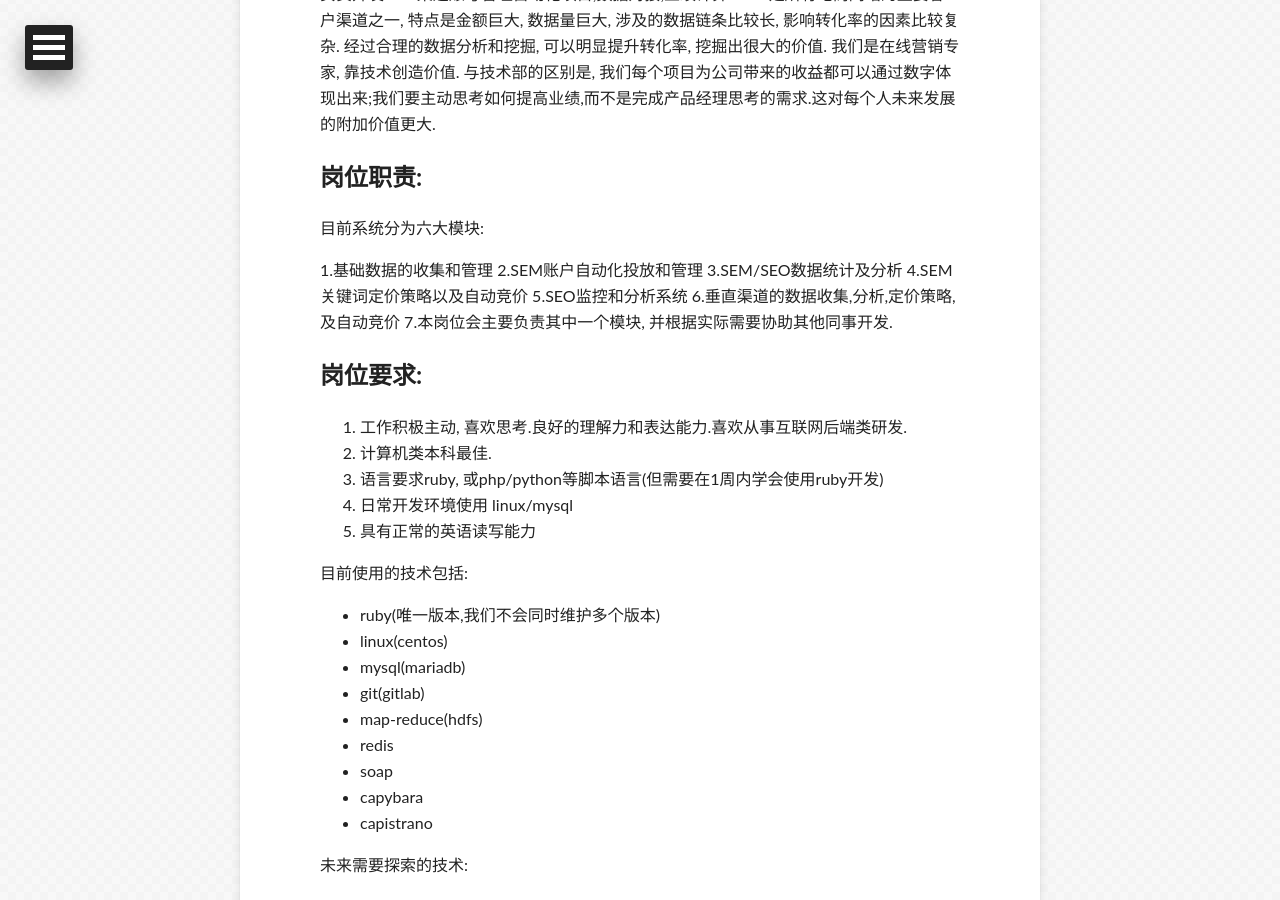
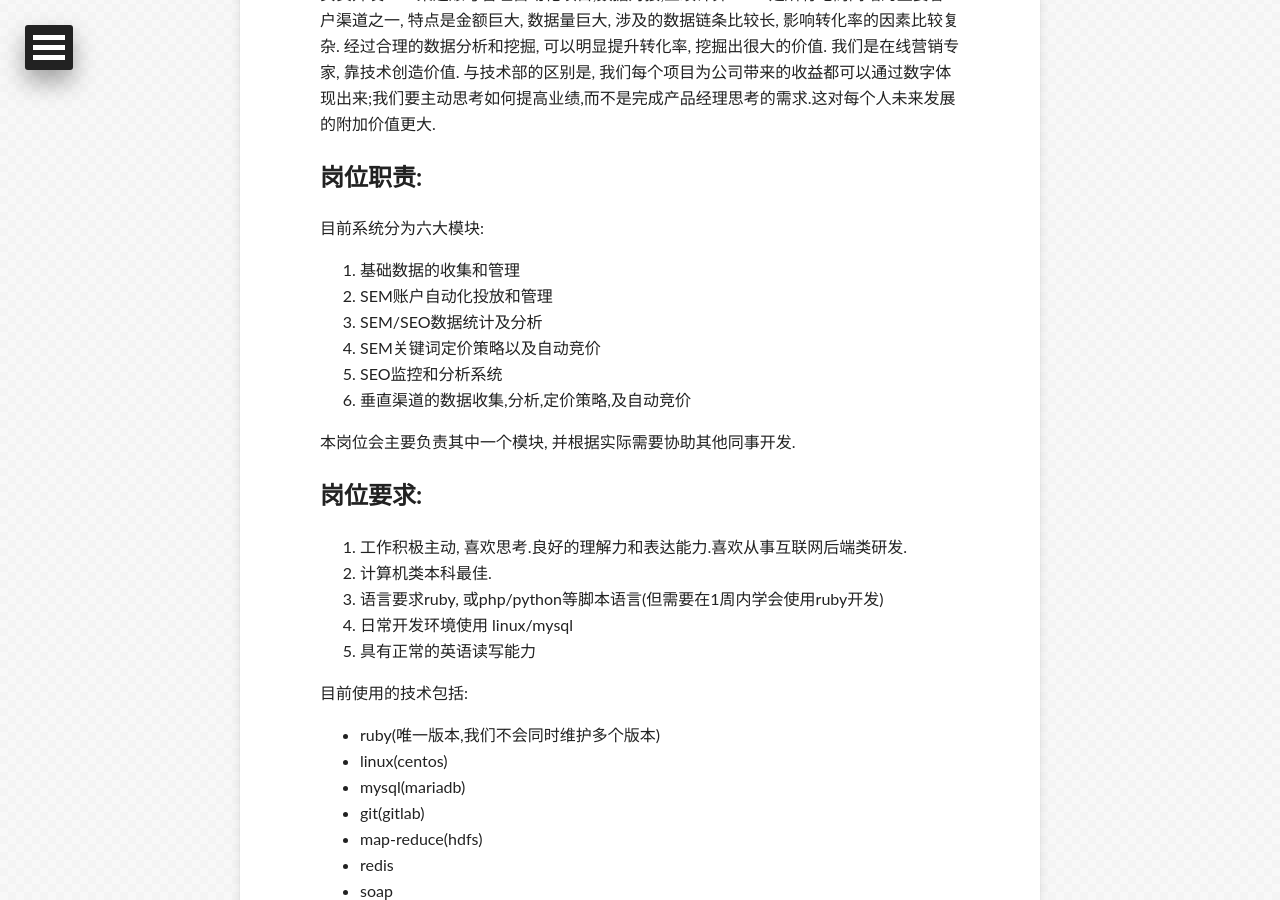
Before and after one commit to apyixiang/apyixiang.github.io, a Jekyll site: the page built from _posts/2014-11-20-job-description.markdown, in a window 1280 px wide and 900 px high, scrolled down 692 px. Built offline with Jekyll 4.4.1, drawn with Linux system fonts in a browser that asks for light colours; some web fonts are replaced; Markdown is read by kramdown in place of the engine named in the settings; comment, search, counter and statistics services are not loaded.

Commit message:
markdown

```diff
--- a/_posts/2014-11-20-job-description.markdown
+++ b/_posts/2014-11-20-job-description.markdown
@@ -23,13 +23,14 @@ tags: [work]
 
 目前系统分为六大模块:
 
-1.基础数据的收集和管理
-2.SEM账户自动化投放和管理
-3.SEM/SEO数据统计及分析
-4.SEM关键词定价策略以及自动竞价
-5.SEO监控和分析系统
-6.垂直渠道的数据收集,分析,定价策略,及自动竞价
-7.本岗位会主要负责其中一个模块, 并根据实际需要协助其他同事开发.
+1. 基础数据的收集和管理
+2. SEM账户自动化投放和管理
+3. SEM/SEO数据统计及分析
+4. SEM关键词定价策略以及自动竞价
+5. SEO监控和分析系统
+6. 垂直渠道的数据收集,分析,定价策略,及自动竞价
+
+本岗位会主要负责其中一个模块, 并根据实际需要协助其他同事开发.
 
 岗位要求:
 ---------------
```
